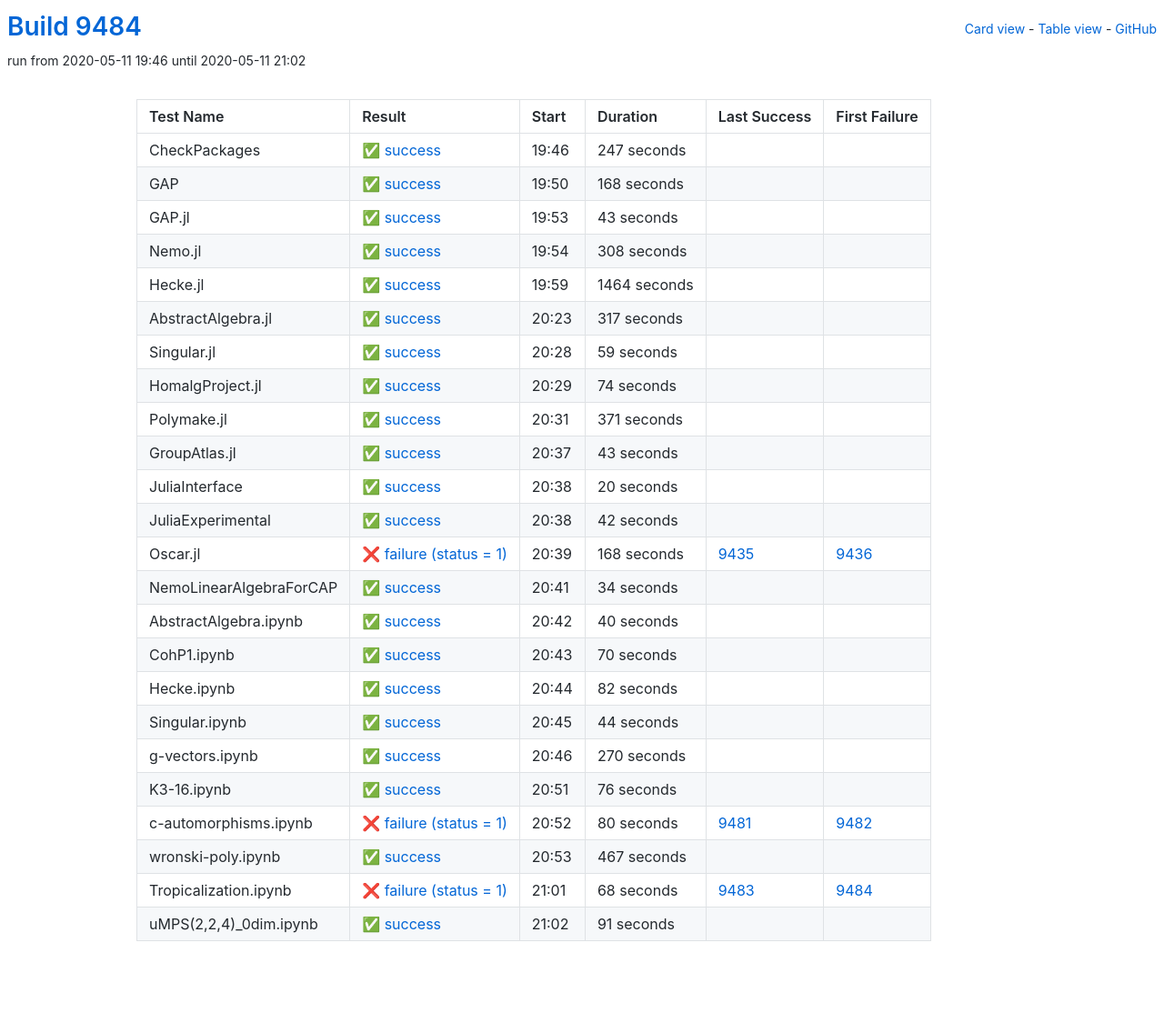
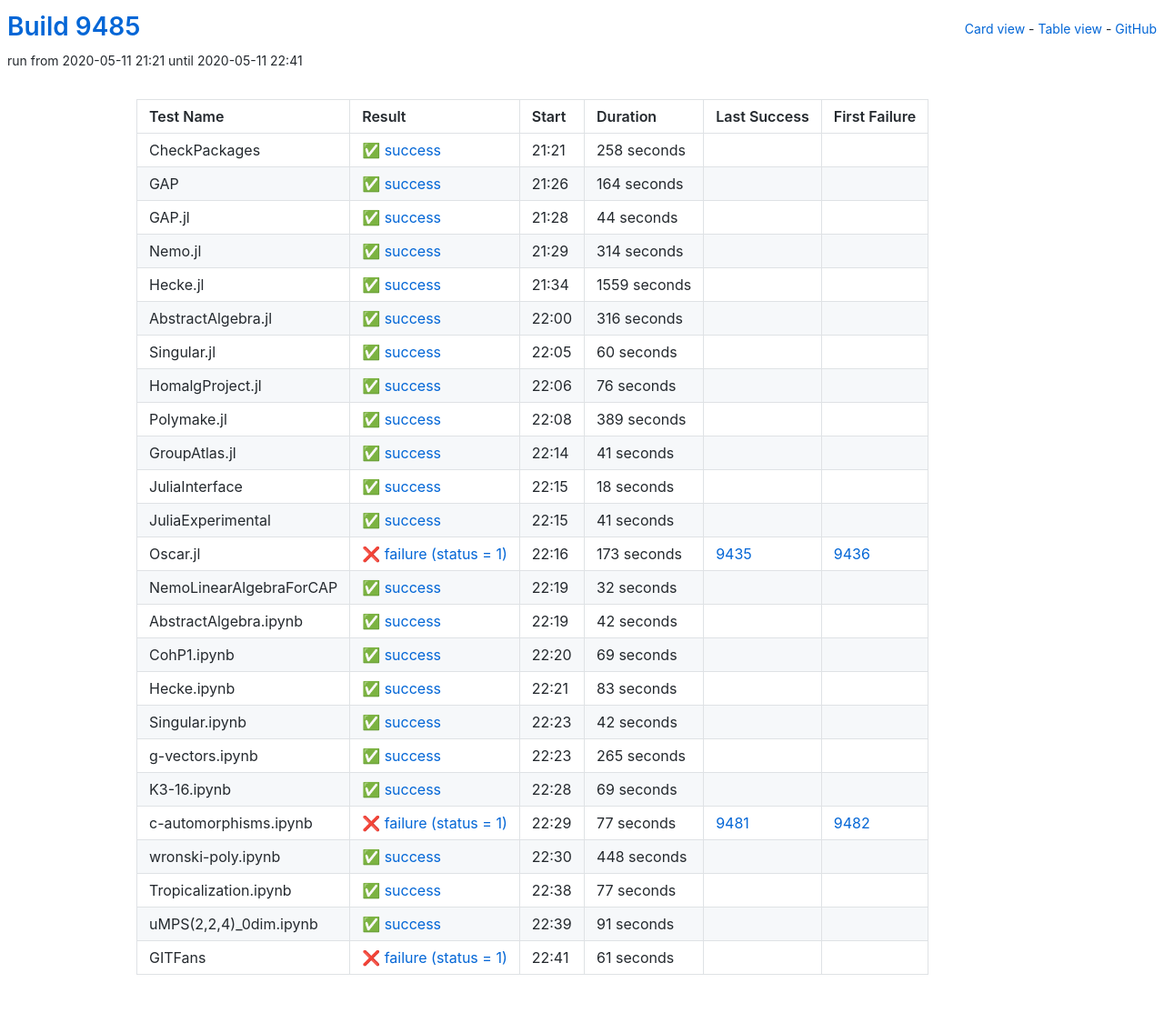
Before and after one commit to oscar-system/oscar-ci-status, a Jekyll site: the page built from table.html, in a window 1280 px wide. Shown: the whole page at 91% size. Built offline with Jekyll 4.4.1, drawn with Linux system fonts in a browser that asks for light colours; before the commit the page ends 1099 px from its top, so only the background shows below that.

Commit message:
Build 9485

```diff
--- a/_data/ci.yml
+++ b/_data/ci.yml
@@ -1,283 +1,283 @@
-build: 9484
-build_url: https://oscarci.mathematik.uni-kl.de/job/oscar/9484/
+build: 9485
+build_url: https://oscarci.mathematik.uni-kl.de/job/oscar/9485/
 job: oscar
 tests:
-- duration: 247
+- duration: 258
   exitcode: 0
   first_failure: false
   first_failure_url: null
   id: checkpackages
   last_success: false
   last_success_url: null
-  log: https://oscarci.mathematik.uni-kl.de/job/oscar/9484/artifact/logs/build-9484/CheckPackages.log
+  log: https://oscarci.mathematik.uni-kl.de/job/oscar/9485/artifact/logs/build-9485/CheckPackages.log
   name: CheckPackages
-  start: 2020-05-11 19:46
+  start: 2020-05-11 21:21
   status: success
   success: true
-- duration: 168
+- duration: 164
   exitcode: 0
   first_failure: false
   first_failure_url: null
   id: gap
   last_success: false
   last_success_url: null
-  log: https://oscarci.mathematik.uni-kl.de/job/oscar/9484/artifact/logs/build-9484/GAP.log
+  log: https://oscarci.mathematik.uni-kl.de/job/oscar/9485/artifact/logs/build-9485/GAP.log
   name: GAP
-  start: 2020-05-11 19:50
+  start: 2020-05-11 21:26
   status: success
   success: true
-- duration: 43
+- duration: 44
   exitcode: 0
   first_failure: false
   first_failure_url: null
   id: gap-jl
   last_success: false
   last_success_url: null
-  log: https://oscarci.mathematik.uni-kl.de/job/oscar/9484/artifact/logs/build-9484/GAP.jl.log
+  log: https://oscarci.mathematik.uni-kl.de/job/oscar/9485/artifact/logs/build-9485/GAP.jl.log
   name: GAP.jl
-  start: 2020-05-11 19:53
+  start: 2020-05-11 21:28
   status: success
   success: true
-- duration: 308
+- duration: 314
   exitcode: 0
   first_failure: false
   first_failure_url: null
   id: nemo-jl
   last_success: false
   last_success_url: null
-  log: https://oscarci.mathematik.uni-kl.de/job/oscar/9484/artifact/logs/build-9484/Nemo.jl.log
+  log: https://oscarci.mathematik.uni-kl.de/job/oscar/9485/artifact/logs/build-9485/Nemo.jl.log
   name: Nemo.jl
-  start: 2020-05-11 19:54
+  start: 2020-05-11 21:29
   status: success
   success: true
-- duration: 1464
+- duration: 1559
   exitcode: 0
   first_failure: false
   first_failure_url: null
   id: hecke-jl
   last_success: false
   last_success_url: null
-  log: https://oscarci.mathematik.uni-kl.de/job/oscar/9484/artifact/logs/build-9484/Hecke.jl.log
+  log: https://oscarci.mathematik.uni-kl.de/job/oscar/9485/artifact/logs/build-9485/Hecke.jl.log
   name: Hecke.jl
-  start: 2020-05-11 19:59
+  start: 2020-05-11 21:34
   status: success
   success: true
-- duration: 317
+- duration: 316
   exitcode: 0
   first_failure: false
   first_failure_url: null
   id: abstractalgebra-jl
   last_success: false
   last_success_url: null
-  log: https://oscarci.mathematik.uni-kl.de/job/oscar/9484/artifact/logs/build-9484/AbstractAlgebra.jl.log
+  log: https://oscarci.mathematik.uni-kl.de/job/oscar/9485/artifact/logs/build-9485/AbstractAlgebra.jl.log
   name: AbstractAlgebra.jl
-  start: 2020-05-11 20:23
+  start: 2020-05-11 22:00
   status: success
   success: true
-- duration: 59
+- duration: 60
   exitcode: 0
   first_failure: false
   first_failure_url: null
   id: singular-jl
   last_success: false
   last_success_url: null
-  log: https://oscarci.mathematik.uni-kl.de/job/oscar/9484/artifact/logs/build-9484/Singular.jl.log
+  log: https://oscarci.mathematik.uni-kl.de/job/oscar/9485/artifact/logs/build-9485/Singular.jl.log
   name: Singular.jl
-  start: 2020-05-11 20:28
+  start: 2020-05-11 22:05
   status: success
   success: true
-- duration: 74
+- duration: 76
   exitcode: 0
   first_failure: false
   first_failure_url: null
   id: homalgproject-jl
   last_success: false
   last_success_url: null
-  log: https://oscarci.mathematik.uni-kl.de/job/oscar/9484/artifact/logs/build-9484/HomalgProject.jl.log
+  log: https://oscarci.mathematik.uni-kl.de/job/oscar/9485/artifact/logs/build-9485/HomalgProject.jl.log
   name: HomalgProject.jl
-  start: 2020-05-11 20:29
+  start: 2020-05-11 22:06
   status: success
   success: true
-- duration: 371
+- duration: 389
   exitcode: 0
   first_failure: false
   first_failure_url: null
   id: polymake-jl
   last_success: false
   last_success_url: null
-  log: https://oscarci.mathematik.uni-kl.de/job/oscar/9484/artifact/logs/build-9484/Polymake.jl.log
+  log: https://oscarci.mathematik.uni-kl.de/job/oscar/9485/artifact/logs/build-9485/Polymake.jl.log
   name: Polymake.jl
-  start: 2020-05-11 20:31
+  start: 2020-05-11 22:08
   status: success
   success: true
-- duration: 43
+- duration: 41
   exitcode: 0
   first_failure: false
   first_failure_url: null
   id: groupatlas-jl
   last_success: false
   last_success_url: null
-  log: https://oscarci.mathematik.uni-kl.de/job/oscar/9484/artifact/logs/build-9484/GroupAtlas.jl.log
+  log: https://oscarci.mathematik.uni-kl.de/job/oscar/9485/artifact/logs/build-9485/GroupAtlas.jl.log
   name: GroupAtlas.jl
-  start: 2020-05-11 20:37
+  start: 2020-05-11 22:14
   status: success
   success: true
-- duration: 20
+- duration: 18
   exitcode: 0
   first_failure: false
   first_failure_url: null
   id: juliainterface
   last_success: false
   last_success_url: null
-  log: https://oscarci.mathematik.uni-kl.de/job/oscar/9484/artifact/logs/build-9484/JuliaInterface.log
+  log: https://oscarci.mathematik.uni-kl.de/job/oscar/9485/artifact/logs/build-9485/JuliaInterface.log
   name: JuliaInterface
-  start: 2020-05-11 20:38
+  start: 2020-05-11 22:15
+  status: success
+  success: true
+- duration: 41
+  exitcode: 0
+  first_failure: false
+  first_failure_url: null
+  id: juliaexperimental
+  last_success: false
+  last_success_url: null
+  log: https://oscarci.mathematik.uni-kl.de/job/oscar/9485/artifact/logs/build-9485/JuliaExperimental.log
+  name: JuliaExperimental
+  start: 2020-05-11 22:15
+  status: success
+  success: true
+- duration: 173
+  exitcode: 1
+  first_failure: 9436
+  first_failure_url: https://oscarci.mathematik.uni-kl.de/job/oscar/9436/
+  id: oscar-jl
+  last_success: 9435
+  last_success_url: https://oscarci.mathematik.uni-kl.de/job/oscar/9435/
+  log: https://oscarci.mathematik.uni-kl.de/job/oscar/9485/artifact/logs/build-9485/Oscar.jl.log
+  name: Oscar.jl
+  start: 2020-05-11 22:16
+  status: failure
+  success: false
+- duration: 32
+  exitcode: 0
+  first_failure: false
+  first_failure_url: null
+  id: nemolinearalgebraforcap
+  last_success: false
+  last_success_url: null
+  log: https://oscarci.mathematik.uni-kl.de/job/oscar/9485/artifact/logs/build-9485/NemoLinearAlgebraForCAP.log
+  name: NemoLinearAlgebraForCAP
+  start: 2020-05-11 22:19
   status: success
   success: true
 - duration: 42
   exitcode: 0
   first_failure: false
   first_failure_url: null
-  id: juliaexperimental
-  last_success: false
-  last_success_url: null
-  log: https://oscarci.mathematik.uni-kl.de/job/oscar/9484/artifact/logs/build-9484/JuliaExperimental.log
-  name: JuliaExperimental
-  start: 2020-05-11 20:38
-  status: success
-  success: true
-- duration: 168
-  exitcode: 1
-  first_failure: 9436
-  first_failure_url: https://oscarci.mathematik.uni-kl.de/job/oscar/9436/
-  id: oscar-jl
-  last_success: 9435
-  last_success_url: https://oscarci.mathematik.uni-kl.de/job/oscar/9435/
-  log: https://oscarci.mathematik.uni-kl.de/job/oscar/9484/artifact/logs/build-9484/Oscar.jl.log
-  name: Oscar.jl
-  start: 2020-05-11 20:39
-  status: failure
-  success: false
-- duration: 34
-  exitcode: 0
-  first_failure: false
-  first_failure_url: null
-  id: nemolinearalgebraforcap
-  last_success: false
-  last_success_url: null
-  log: https://oscarci.mathematik.uni-kl.de/job/oscar/9484/artifact/logs/build-9484/NemoLinearAlgebraForCAP.log
-  name: NemoLinearAlgebraForCAP
-  start: 2020-05-11 20:41
-  status: success
-  success: true
-- duration: 40
-  exitcode: 0
-  first_failure: false
-  first_failure_url: null
   id: abstractalgebra-ipynb
   last_success: false
   last_success_url: null
-  log: https://oscarci.mathematik.uni-kl.de/job/oscar/9484/artifact/logs/build-9484/AbstractAlgebra.ipynb.log
+  log: https://oscarci.mathematik.uni-kl.de/job/oscar/9485/artifact/logs/build-9485/AbstractAlgebra.ipynb.log
   name: AbstractAlgebra.ipynb
-  start: 2020-05-11 20:42
+  start: 2020-05-11 22:19
   status: success
   success: true
-- duration: 70
+- duration: 69
   exitcode: 0
   first_failure: false
   first_failure_url: null
   id: cohp1-ipynb
   last_success: false
   last_success_url: null
-  log: https://oscarci.mathematik.uni-kl.de/job/oscar/9484/artifact/logs/build-9484/CohP1.ipynb.log
+  log: https://oscarci.mathematik.uni-kl.de/job/oscar/9485/artifact/logs/build-9485/CohP1.ipynb.log
   name: CohP1.ipynb
-  start: 2020-05-11 20:43
+  start: 2020-05-11 22:20
   status: success
   success: true
-- duration: 82
+- duration: 83
   exitcode: 0
   first_failure: false
   first_failure_url: null
   id: hecke-ipynb
   last_success: false
   last_success_url: null
-  log: https://oscarci.mathematik.uni-kl.de/job/oscar/9484/artifact/logs/build-9484/Hecke.ipynb.log
+  log: https://oscarci.mathematik.uni-kl.de/job/oscar/9485/artifact/logs/build-9485/Hecke.ipynb.log
   name: Hecke.ipynb
-  start: 2020-05-11 20:44
+  start: 2020-05-11 22:21
   status: success
   success: true
-- duration: 44
+- duration: 42
   exitcode: 0
   first_failure: false
   first_failure_url: null
   id: singular-ipynb
   last_success: false
   last_success_url: null
-  log: https://oscarci.mathematik.uni-kl.de/job/oscar/9484/artifact/logs/build-9484/Singular.ipynb.log
+  log: https://oscarci.mathematik.uni-kl.de/job/oscar/9485/artifact/logs/build-9485/Singular.ipynb.log
   name: Singular.ipynb
-  start: 2020-05-11 20:45
+  start: 2020-05-11 22:23
   status: success
   success: true
-- duration: 270
+- duration: 265
   exitcode: 0
   first_failure: false
   first_failure_url: null
   id: g-vectors-ipynb
   last_success: false
   last_success_url: null
-  log: https://oscarci.mathematik.uni-kl.de/job/oscar/9484/artifact/logs/build-9484/g-vectors.ipynb.log
+  log: https://oscarci.mathematik.uni-kl.de/job/oscar/9485/artifact/logs/build-9485/g-vectors.ipynb.log
   name: g-vectors.ipynb
-  start: 2020-05-11 20:46
+  start: 2020-05-11 22:23
   status: success
   success: true
-- duration: 76
+- duration: 69
   exitcode: 0
   first_failure: false
   first_failure_url: null
   id: k3-16-ipynb
   last_success: false
   last_success_url: null
-  log: https://oscarci.mathematik.uni-kl.de/job/oscar/9484/artifact/logs/build-9484/K3-16.ipynb.log
+  log: https://oscarci.mathematik.uni-kl.de/job/oscar/9485/artifact/logs/build-9485/K3-16.ipynb.log
   name: K3-16.ipynb
-  start: 2020-05-11 20:51
+  start: 2020-05-11 22:28
   status: success
   success: true
-- duration: 80
+- duration: 77
   exitcode: 1
   first_failure: 9482
   first_failure_url: https://oscarci.mathematik.uni-kl.de/job/oscar/9482/
   id: c-automorphisms-ipynb
   last_success: 9481
   last_success_url: https://oscarci.mathematik.uni-kl.de/job/oscar/9481/
-  log: https://oscarci.mathematik.uni-kl.de/job/oscar/9484/artifact/logs/build-9484/c-automorphisms.ipynb.log
+  log: https://oscarci.mathematik.uni-kl.de/job/oscar/9485/artifact/logs/build-9485/c-automorphisms.ipynb.log
   name: c-automorphisms.ipynb
-  start: 2020-05-11 20:52
+  start: 2020-05-11 22:29
   status: failure
   success: false
-- duration: 467
+- duration: 448
   exitcode: 0
   first_failure: false
   first_failure_url: null
   id: wronski-poly-ipynb
   last_success: false
   last_success_url: null
-  log: https://oscarci.mathematik.uni-kl.de/job/oscar/9484/artifact/logs/build-9484/wronski-poly.ipynb.log
+  log: https://oscarci.mathematik.uni-kl.de/job/oscar/9485/artifact/logs/build-9485/wronski-poly.ipynb.log
   name: wronski-poly.ipynb
-  start: 2020-05-11 20:53
+  start: 2020-05-11 22:30
   status: success
   success: true
-- duration: 68
-  exitcode: 1
-  first_failure: 9484
-  first_failure_url: https://oscarci.mathematik.uni-kl.de/job/oscar/9484/
+- duration: 77
+  exitcode: 0
+  first_failure: false
+  first_failure_url: null
   id: tropicalization-ipynb
-  last_success: 9483
-  last_success_url: https://oscarci.mathematik.uni-kl.de/job/oscar/9483/
-  log: https://oscarci.mathematik.uni-kl.de/job/oscar/9484/artifact/logs/build-9484/Tropicalization.ipynb.log
+  last_success: false
+  last_success_url: null
+  log: https://oscarci.mathematik.uni-kl.de/job/oscar/9485/artifact/logs/build-9485/Tropicalization.ipynb.log
   name: Tropicalization.ipynb
-  start: 2020-05-11 21:01
-  status: failure
-  success: false
+  start: 2020-05-11 22:38
+  status: success
+  success: true
 - duration: 91
   exitcode: 0
   first_failure: false
@@ -285,8 +285,20 @@ tests:
   id: umps-2-2-4-0dim-ipynb
   last_success: false
   last_success_url: null
-  log: https://oscarci.mathematik.uni-kl.de/job/oscar/9484/artifact/logs/build-9484/uMPS-2-2-4-_0dim.ipynb.log
+  log: https://oscarci.mathematik.uni-kl.de/job/oscar/9485/artifact/logs/build-9485/uMPS-2-2-4-_0dim.ipynb.log
   name: uMPS(2,2,4)_0dim.ipynb
-  start: 2020-05-11 21:02
+  start: 2020-05-11 22:39
   status: success
   success: true
+- duration: 61
+  exitcode: 1
+  first_failure: false
+  first_failure_url: null
+  id: gitfans
+  last_success: false
+  last_success_url: null
+  log: https://oscarci.mathematik.uni-kl.de/job/oscar/9485/artifact/logs/build-9485/GITFans.log
+  name: GITFans
+  start: 2020-05-11 22:41
+  status: failure
+  success: false
```
Also changed, not shown: README.md.
